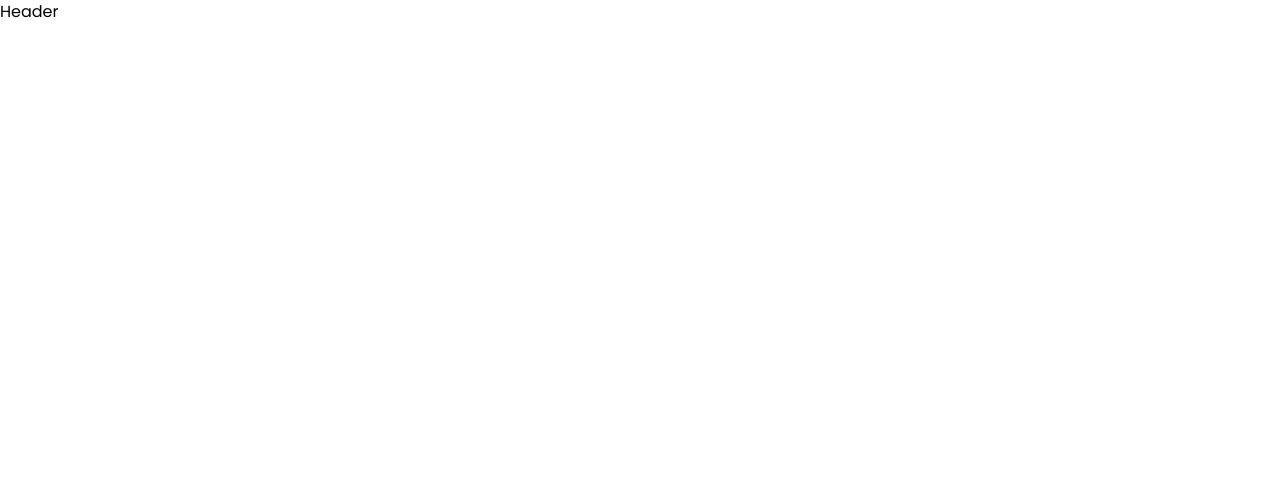
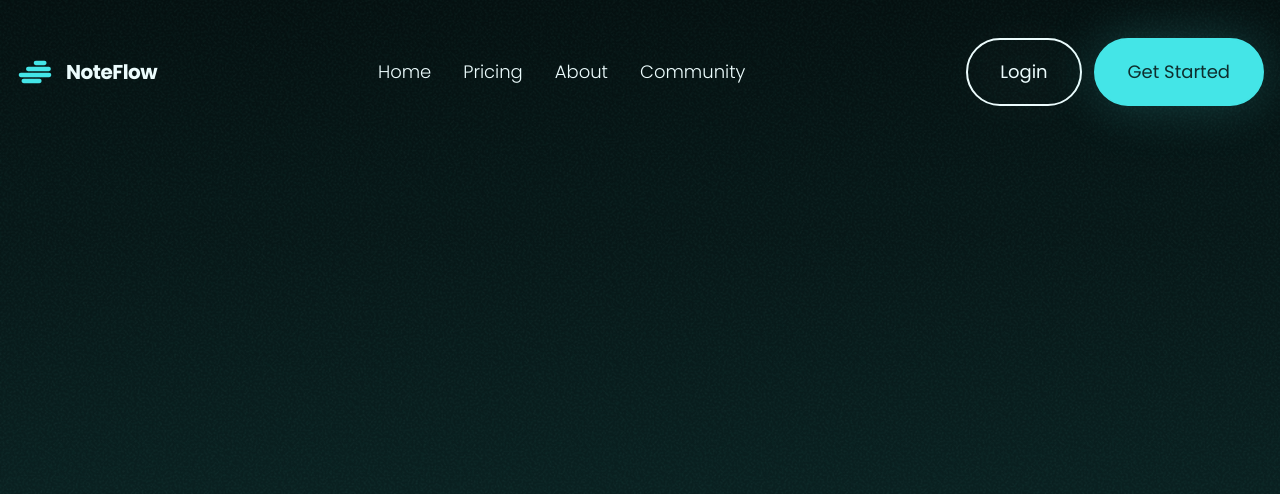
Before and after one commit to MarufHasan-dev/NoteFlow, a React (Vite) app: page / in a window 1280 px wide. Shown: the top 494 px of the page. Built offline with nearby package versions, Linux system fonts and the light colour scheme.

Commit message:
add navigation to the header section

```diff
--- a/src/App.jsx
+++ b/src/App.jsx
@@ -1,8 +1,13 @@
 import Header from "./components/sections/Header";
+import Navigation from "./components/sections/Navigation";
 import Page from "./components/sections/Page";
 
 export default function App() {
-  return <Page>
-    <Header/>
-  </Page>
+  return (
+    <Page>
+      <Header>
+        <Navigation />
+      </Header>
+    </Page>
+  );
 }
--- a/src/components/icons/Logo.jsx
+++ b/src/components/icons/Logo.jsx
@@ -16,12 +16,23 @@
         strokeLinecap="round"
       />
       <path
+        stroke="var(--color-primary-500)"
         d="M11.0005 10.5L34.9995 10.5"
         strokeWidth={width}
         strokeLinecap="round"
       />
-      <path d="M35.5 17.5L2.5 17.5" strokeWidth={width} strokeLinecap="round" />
-      <path d="M5.75 24.5H24.25" strokeWidth={width} strokeLinecap="round" />
+      <path
+        d="M35.5 17.5L2.5 17.5"
+        stroke="var(--color-primary-500)"
+        strokeWidth={width}
+        strokeLinecap="round"
+      />
+      <path
+        d="M5.75 24.5H24.25"
+        stroke="var(--color-primary-500)"
+        strokeWidth={width}
+        strokeLinecap="round"
+      />
     </svg>
   );
 }
--- a/src/components/sections/Header.jsx
+++ b/src/components/sections/Header.jsx
@@ -1,7 +1,5 @@
-import React from 'react'
-
-export default function Header() {
+export default function Header({ children }) {
   return (
-    <div>Header</div>
-  )
+    <section className="bg-gradient-to-bottom py-10 h-dvh">{children}</section>
+  );
 }
--- /dev/null
+++ b/src/components/sections/Navigation.jsx
@@ -0,0 +1,35 @@
+import Logo from "../icons/Logo";
+import { navigationLinks } from "../../utils/content.js";
+
+export default function Navigation() {
+  return (
+    <nav className="text-primary-50 mx-auto flex h-16 w-full max-w-[90rem] items-center justify-between px-4 text-lg/8 font-light">
+      <a className="flex items-center gap-3" href="#">
+        <Logo className="h-6" width={5} />
+        <p className="text-xl font-bold tracking-tight">NoteFlow</p>
+      </a>
+      <ul className="flex items-center gap-x-8">
+        {navigationLinks.map((link) => {
+          return (
+            <li className="cursor-pointer" key={link.id}>
+              <a
+                className="hover:text-primary-500 transition-properties"
+                href={link.href}
+              >
+                {link.link}
+              </a>
+            </li>
+          );
+        })}
+      </ul>
+      <div className="flex items-center gap-x-3">
+        <button className="border-primary-50 transition-properties hover:bg-primary-50 hover:text-primary-1300 box-border cursor-pointer border-2 px-8 py-4 rounded-full text-lg/8 primary-glow-hover font-normal">
+          Login
+        </button>
+        <button className="bg-primary-500 text- text-primary-1300 border-primary-500 transition-properties hover:bg-primary-50 hover:border-primary-50 box-border cursor-pointer border-2 px-8 py-4 rounded-full text-lg/8 font-normal primary-glow hover:primary-glow-hover">
+          Get Started
+        </button>
+      </div>
+    </nav>
+  );
+}
--- a/src/index.css
+++ b/src/index.css
@@ -29,3 +29,22 @@
   --color-primary-glow: rgba(68, 229, 231, 0.2);
   --color-primary-50-glow: rgba(236, 252, 253, 0.2);
 }
+
+.bg-gradient-to-bottom {
+  @apply bg-[url('assets/Noise.webp'),linear-gradient(to_bottom,var(--color-primary-1500),var(--color-primary-1300))];
+}
+.bg-gradient-to-top {
+  @apply bg-[url('assets/Noise.webp'),linear-gradient(to_top,var(--color-primary-1500),var(--color-primary-1300))];
+}
+
+.transition-properties {
+  @apply transition-all duration-150;
+}
+
+.primary-glow {
+  @apply drop-shadow-[0px_0px_25px_var(--color-primary-glow)];
+}
+
+.primary-glow-hover {
+  @apply drop-shadow-[0px_0px_25px_var(--color-primary-50-glow)];
+}
```
Also changed, not shown: 1 other file (tests, documents, lock files or other folders).
